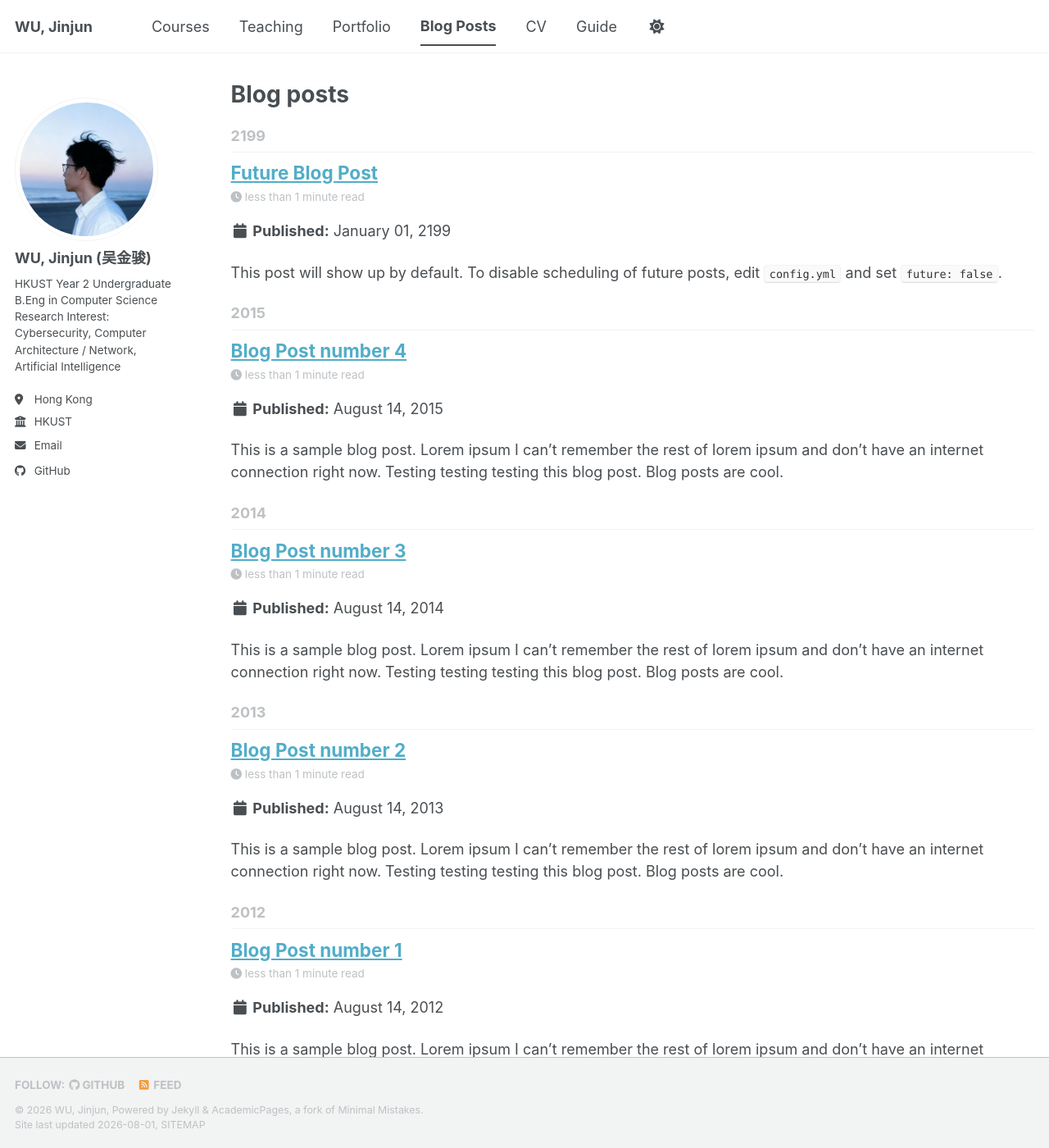
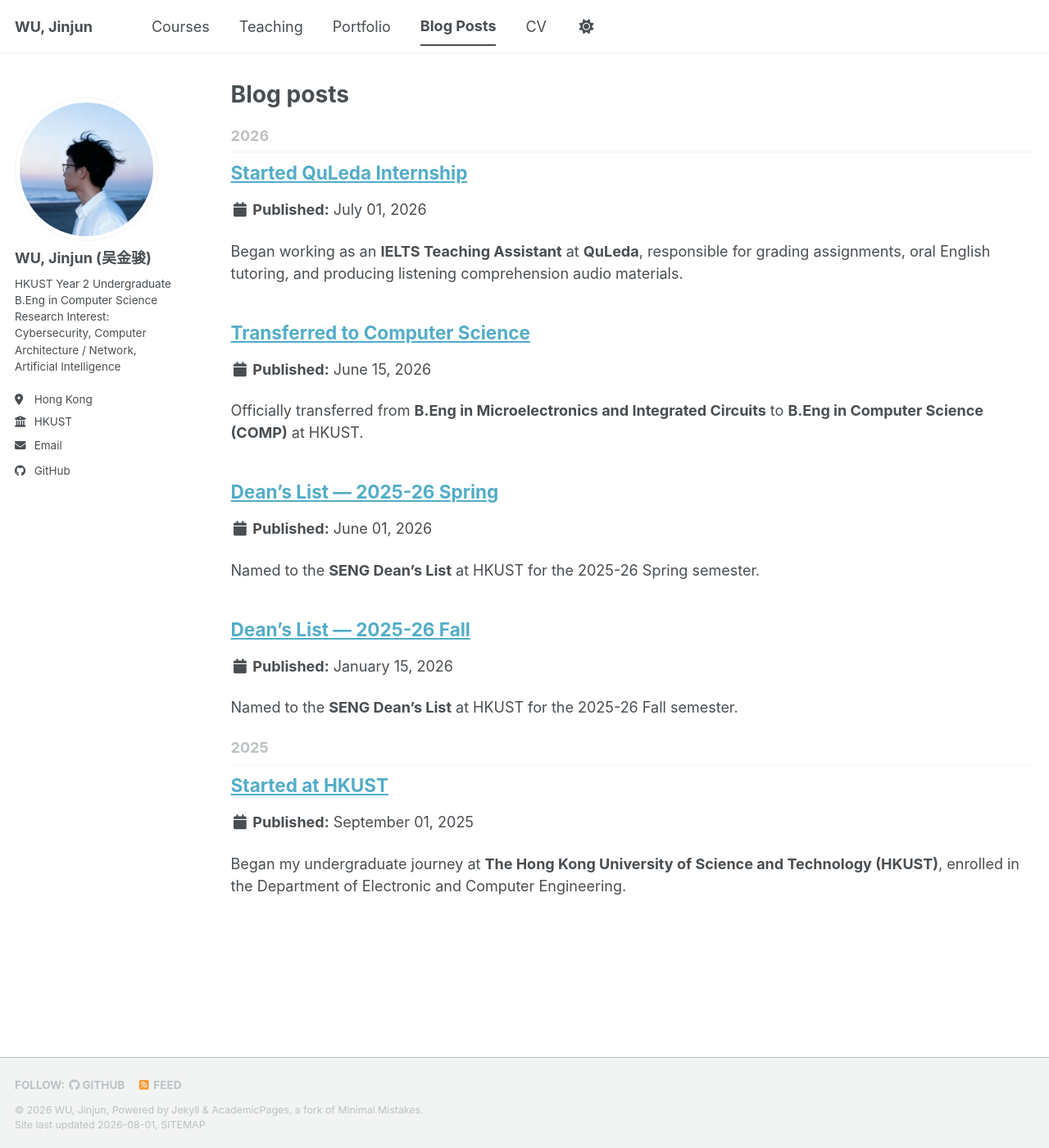
Before and after one commit to WuJinjun-cmd/WuJinjun-cmd.github.io, a Jekyll site: the page built from _pages/year-archive.html, in a window 1280 px wide and 1400 px high. Shown: the whole window at 82% size. Built offline with Jekyll 4.4.1, drawn with Linux system fonts in a browser that asks for light colours; a style sheet for code colours, icons or effects is not loaded.

Commit message:
Add blog posts for life milestones, update about page with WIP projects, hide guide, remove read time

```diff
--- a/_config.yml
+++ b/_config.yml
@@ -246,7 +246,7 @@ defaults:
     values:
       layout: single
       author_profile: true
-      read_time: true
+      read_time: false
       comments: true
       share: true
       related: true
--- a/_data/navigation.yml
+++ b/_data/navigation.yml
@@ -26,5 +26,5 @@ main:
   - title: "CV"
     url: /cv/
 
-  - title: "Guide"
-    url: /markdown/
+  # - title: "Guide"
+  #   url: /markdown/
--- a/_posts/2012-08-14-blog-post-1.md
+++ /dev/null
@@ -1,20 +0,0 @@
----
-title: 'Blog Post number 1'
-date: 2012-08-14
-permalink: /posts/2012/08/blog-post-1/
-tags:
-  - cool posts
-  - category1
-  - category2
----
-
-This is a sample blog post. Lorem ipsum I can't remember the rest of lorem ipsum and don't have an internet connection right now. Testing testing testing this blog post. Blog posts are cool.
-
-Headings are cool
-======
-
-You can have many headings
-======
-
-Aren't headings cool?
-------
--- a/_posts/2013-08-14-blog-post-2.md
+++ /dev/null
@@ -1,20 +0,0 @@
----
-title: 'Blog Post number 2'
-date: 2013-08-14
-permalink: /posts/2013/08/blog-post-2/
-tags:
-  - cool posts
-  - category1
-  - category2
----
-
-This is a sample blog post. Lorem ipsum I can't remember the rest of lorem ipsum and don't have an internet connection right now. Testing testing testing this blog post. Blog posts are cool.
-
-Headings are cool
-======
-
-You can have many headings
-======
-
-Aren't headings cool?
-------
--- a/_posts/2014-08-14-blog-post-3.md
+++ /dev/null
@@ -1,20 +0,0 @@
----
-title: 'Blog Post number 3'
-date: 2014-08-14
-permalink: /posts/2014/08/blog-post-3/
-tags:
-  - cool posts
-  - category1
-  - category2
----
-
-This is a sample blog post. Lorem ipsum I can't remember the rest of lorem ipsum and don't have an internet connection right now. Testing testing testing this blog post. Blog posts are cool.
-
-Headings are cool
-======
-
-You can have many headings
-======
-
-Aren't headings cool?
-------
--- /dev/null
+++ b/_posts/2025-09-01-started-hkust.md
@@ -0,0 +1,6 @@
+---
+title: "Started at HKUST"
+date: 2025-09-01
+---
+
+Began my undergraduate journey at **The Hong Kong University of Science and Technology (HKUST)**, enrolled in the Department of Electronic and Computer Engineering.
--- /dev/null
+++ b/_posts/2026-01-15-deans-list-fall.md
@@ -0,0 +1,6 @@
+---
+title: "Dean's List — 2025-26 Fall"
+date: 2026-01-15
+---
+
+Named to the **SENG Dean's List** at HKUST for the 2025-26 Fall semester.
--- /dev/null
+++ b/_posts/2026-06-01-deans-list-spring.md
@@ -0,0 +1,6 @@
+---
+title: "Dean's List — 2025-26 Spring"
+date: 2026-06-01
+---
+
+Named to the **SENG Dean's List** at HKUST for the 2025-26 Spring semester.
--- /dev/null
+++ b/_posts/2026-06-15-transferred-to-cs.md
@@ -0,0 +1,6 @@
+---
+title: "Transferred to Computer Science"
+date: 2026-06-15
+---
+
+Officially transferred from **B.Eng in Microelectronics and Integrated Circuits** to **B.Eng in Computer Science (COMP)** at HKUST.
--- /dev/null
+++ b/_posts/2026-07-01-quleda-internship.md
@@ -0,0 +1,6 @@
+---
+title: "Started QuLeda Internship"
+date: 2026-07-01
+---
+
+Began working as an **IELTS Teaching Assistant** at **QuLeda**, responsible for grading assignments, oral English tutoring, and producing listening comprehension audio materials.
--- a/_posts/2199-01-01-future-post.md
+++ /dev/null
@@ -1,11 +0,0 @@
----
-title: 'Future Blog Post'
-date: 2199-01-01
-permalink: /posts/2012/08/blog-post-4/
-tags:
-  - cool posts
-  - category1
-  - category2
----
-
-This post will show up by default. To disable scheduling of future posts, edit `config.yml` and set `future: false`.
```
Also changed, not shown: _pages/about.md (+9 -0 lines), _posts/2015-08-14-blog-post-4.md (deleted, +0 -20 lines).
